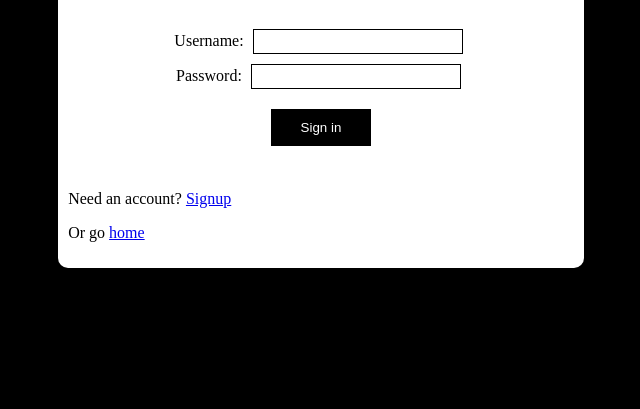
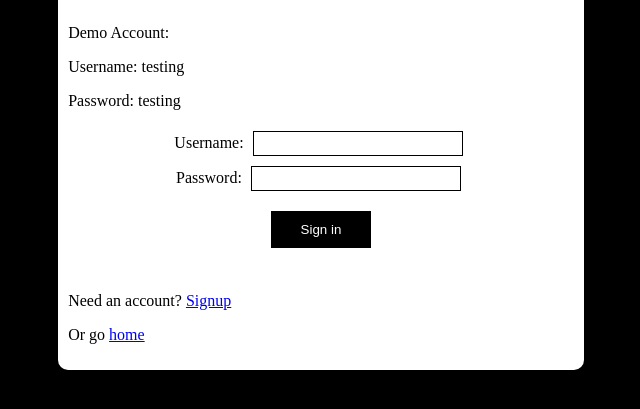
Before and after one commit to WHATommy/workout-session, a website: page public/auth/login.html in a window 1280 px wide. Shown: the part 137-546 px from the top of the page, without its empty margins (319-959 px from the left). Drawn offline with nearby package versions, Linux system fonts and the light colour scheme; a web font is replaced by a local one.

Commit message:
added demo account

```diff
--- a/app/auth/auth.strategy.js
+++ b/app/auth/auth.strategy.js
@@ -48,13 +48,13 @@ const jwtStrategy = new JwtStrategy(
         jwtFromRequest: ExtractJwt.fromAuthHeaderWithScheme('Bearer'),
         algorithms: ['HS256']
     },
-
+    //https://www.npmjs.com/package/passport-jwt
     (token, done) => {
         done(null, token.user);
     }
 );
 
-//create a piece of middleware we can use for all our endpoints
+//Middleware we can use for all our endpoints
 const localPassportMiddleware = passport.authenticate('local', { session: false });
 const jwtPassportMiddleware = passport.authenticate('jwt', { session: false });
 
--- a/app/server.js
+++ b/app/server.js
@@ -25,7 +25,7 @@ passport.use(localStrategy);
 passport.use(jwtStrategy);
 
 // MIDDLEWARE(Every request you made in this server will go through these middleware's first)
-app.use(morgan('combined')); //Intercepts and logs all the HTTP requests to the console
+app.use(morgan('common')); //Intercepts and logs all the HTTP requests to the console
 app.use(express.json()); //Converts the data to a json format so our server are able to use it
 app.use(express.static('./public')); //Able to intercept all the HTTP request that match the files within the public folder
 
--- a/public/auth/login.html
+++ b/public/auth/login.html
@@ -15,6 +15,9 @@
         <h1>Login</h1>
 
         <!-- LOGIN FORM -->
+        <p>Demo Account:</p>
+        <p>Username: testing</p>
+        <p>Password: testing</p>
         <form class="login-form">
             <label for="username-txt">Username:
                 <input type="text" class="input username-txt" name="username" required><br></label>
--- a/public/utilities/etc.module.js
+++ b/public/utilities/etc.module.js
@@ -1,4 +1,4 @@
-//Global Functions, ;etting other files have access to these functions
+//Global Functions, setting other files have access to these functions
 window.ETC_MODULE = {
     getQueryStringParam
 };
```
